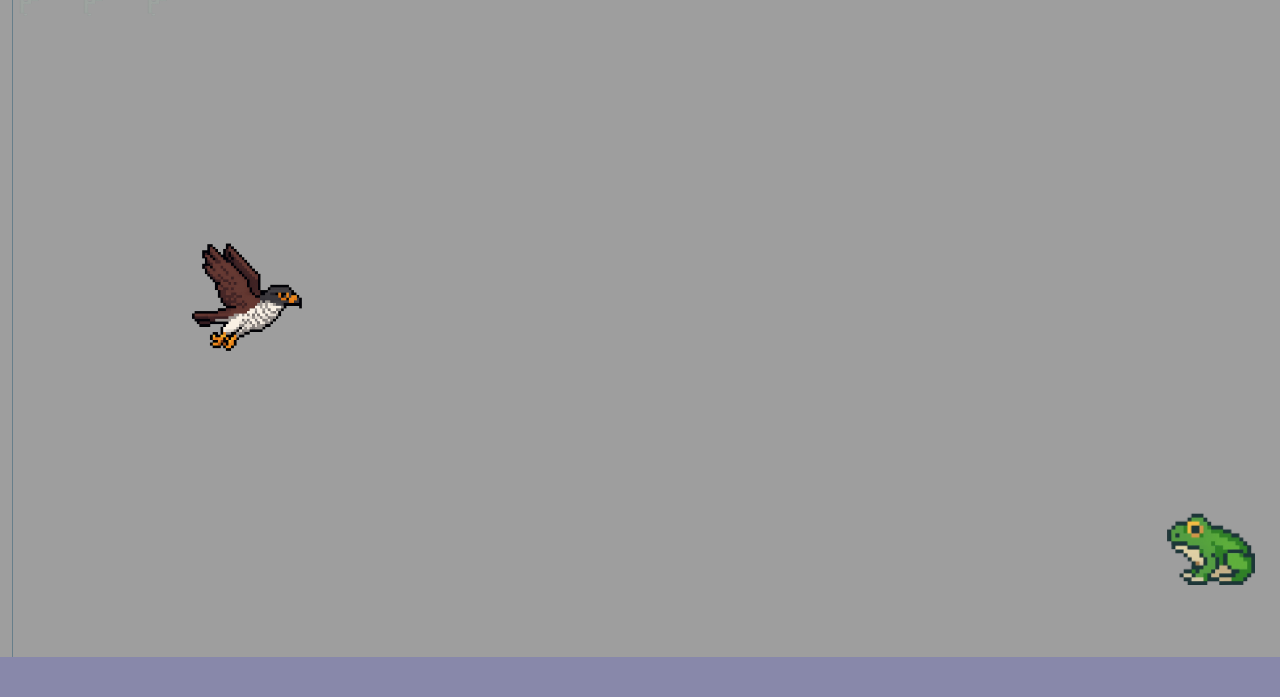
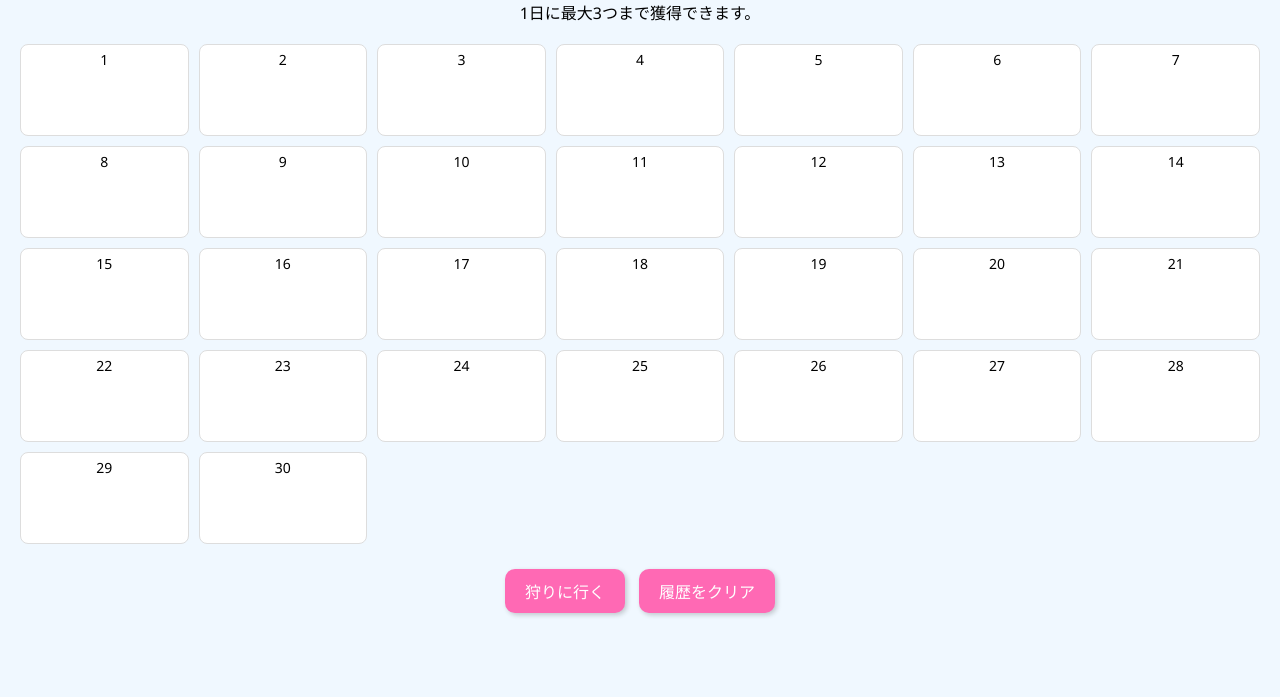
Before and after one commit to zusu14/kadai03_memo, a plain HTML site: page index.html in a window 1280 px wide. Shown: the part 103-800 px from the top of the page. Drawn offline with nearby package versions, Linux system fonts and the light colour scheme.

Commit message:
20250606_課題提出！！ ・ホーム画面（えさ獲得カレンダー付き）追加 ・えさ獲得履歴をLocal Storageに保存するように実装

```diff
--- a/index.html
+++ b/index.html
@@ -3,17 +3,140 @@
   <head>
     <meta charset="UTF-8" />
     <meta name="viewport" content="width=device-width, initial-scale=1.0" />
-    <title>フライング・ラプター（仮）</title>
-    <link rel="stylesheet" href="./css/style.css" />
+    <title>フライング・ラプター</title>
+    <style>
+      body {
+        font-family: "Segoe UI", sans-serif;
+        background-color: #f0f8ff;
+        margin: 0;
+        padding: 20px;
+        text-align: center;
+      }
+
+      h1 {
+        margin-bottom: 10px;
+      }
+
+      #calendar {
+        display: grid;
+        grid-template-columns: repeat(7, 1fr);
+        gap: 10px;
+        margin-top: 20px;
+      }
+
+      .day {
+        background-color: #fff;
+        border: 1px solid #ddd;
+        padding: 5px;
+        border-radius: 8px;
+        min-height: 80px;
+        display: flex;
+        flex-direction: column;
+        align-items: center;
+        justify-content: flex-start;
+        font-size: 14px;
+      }
+
+      .donuts {
+        display: flex;
+        flex-wrap: wrap;
+        justify-content: center;
+        margin-top: 5px;
+      }
+
+      .donuts img {
+        width: 20px;
+        height: 20px;
+        margin: 1px;
+      }
+
+      .button-group {
+        margin-top: 20px;
+      }
+
+      button {
+        padding: 10px 20px;
+        font-size: 16px;
+        background-color: #ff69b4;
+        color: white;
+        border: none;
+        border-radius: 10px;
+        cursor: pointer;
+        margin: 5px;
+        box-shadow: 2px 2px 5px rgba(0, 0, 0, 0.2);
+      }
+
+      button:hover {
+        background-color: #ff85c1;
+      }
+    </style>
   </head>
   <body>
-    <!-- 16:9 Wide Screen -->
-    <canvas id="gameCanvas" width="640" height="360"></canvas>
-    <script src="https://ajax.googleapis.com/ajax/libs/jquery/3.6.0/jquery.min.js"></script>
-    <script src="./js/background.js"></script>
-    <script src="./js/player.js"></script>
-    <script src="./js/obstacle.js"></script>
-    <script src="./js/game.js"></script>
-    <script src="./js/main.js"></script>
+    <h1>えさ獲得カレンダー</h1>
+    <p>1日に最大3つまで獲得できます。</p>
+
+    <div id="calendar"></div>
+
+    <div class="button-group">
+      <button onclick="location.href='game.html'">狩りに行く</button>
+      <button onclick="clearHistory()">履歴をクリア</button>
+    </div>
+
+    <script>
+      function renderCalendar() {
+        const calendar = document.getElementById("calendar");
+        calendar.innerHTML = ""; // 初期化
+        const today = new Date();
+        const year = today.getFullYear();
+        const month = today.getMonth(); // 0-indexed
+        const firstDay = new Date(year, month, 1).getDay();
+        const lastDate = new Date(year, month + 1, 0).getDate();
+
+        for (let i = 0; i < firstDay; i++) {
+          const blank = document.createElement("div");
+          blank.className = "day";
+          calendar.appendChild(blank);
+        }
+
+        for (let d = 1; d <= lastDate; d++) {
+          const dateStr = `${year}-${(month + 1)
+            .toString()
+            .padStart(2, "0")}-${d.toString().padStart(2, "0")}`;
+          const food = parseInt(localStorage.getItem(`food_${dateStr}`)) || 0;
+
+          const dayDiv = document.createElement("div");
+          dayDiv.className = "day";
+          dayDiv.innerHTML = `<div>${d}</div>`;
+
+          const donutDiv = document.createElement("div");
+          donutDiv.className = "donuts";
+
+          for (let i = 0; i < Math.min(food, 3); i++) {
+            const img = document.createElement("img");
+            img.src = "./images/donut.png";
+            img.alt = "ドーナツ";
+            donutDiv.appendChild(img);
+          }
+
+          dayDiv.appendChild(donutDiv);
+          calendar.appendChild(dayDiv);
+        }
+      }
+
+      function clearHistory() {
+        if (confirm("本当にすべての獲得履歴を削除しますか？")) {
+          for (let key in localStorage) {
+            if (key.startsWith("food_")) {
+              localStorage.removeItem(key);
+            }
+          }
+          alert("履歴を削除しました。");
+          renderCalendar(); // 再描画
+        }
+      }
+
+      // 初期表示
+      renderCalendar();
+    </script>
   </body>
 </html>
--- a/js/background.js
+++ b/js/background.js
@@ -11,7 +11,7 @@ class Background {
   adaptToCanvasSize(w, h) {
     this.width = w;
     this.height = h;
-    this.speed = w * 0.01;
+    this.speed = w * 0.012;
   }
 
   update() {
--- a/js/game.js
+++ b/js/game.js
@@ -15,9 +15,9 @@ class Game {
 
     // ライフ表示用
     this.lifeFullImage = new Image();
-    this.lifeFullImage.src = "./images/life_full.png";
-    this.lifeEmptyImage = new Image();
-    this.lifeEmptyImage.src = "./images/life_empty.png";
+    this.lifeFullImage.src = "./images/donut.png";
+    // this.lifeEmptyImage = new Image();
+    // this.lifeEmptyImage.src = "./images/life_empty.png";
 
     // タイマー
     this.gameDuration = 30; // ゲーム時間30秒
@@ -83,11 +83,11 @@ class Game {
     const elapsed = (Date.now() - this.startTime) / 1000; // 経過時間(ms)
     this.remainingTime = this.gameDuration - elapsed;
 
-    // ゲーム終了時
-    // if (this.isGameEnded === false && this.remainingTime <= 0) {
-    //   this.endGame();
-    //   return;
-    // }
+    // ゲーム終了時;
+    if (this.isGameEnded === false && this.remainingTime <= 0) {
+      this.endGame();
+      return;
+    }
 
     this.background.update();
     this.obstacle.update();
@@ -133,23 +133,25 @@ class Game {
     // const kind = types[0]; // テスト用
     return new Obstacle(this.canvas.width, this.canvas.height, kind);
   }
-  // ライフ表示
+
+  // 獲得した餌表示
   drawLife() {
     const life = this.player.getLife();
-    const lifeX = this.width * 0.01;
-    const lifeY = this.height * 0.01;
-    const spacing = this.width * 0.01;
-    const width = this.width * 0.04;
-    const height = this.height * 0.1;
+    this.lifeScale = 0.08;
+    this.lifeHeight = this.height * this.lifeScale;
+    this.lifeWidth = this.lifeHeight;
+    this.lifeX = this.width * 0.01;
+    this.lifeY = this.height * 0.01;
+    this.lifeSpacing = this.width * 0.01;
 
-    for (let i = 0; i < 3; i++) {
-      const img = i < life ? this.lifeFullImage : this.lifeEmptyImage;
+    for (let i = 0; i < life; i++) {
+      // const img = i < life ? this.lifeFullImage : this.lifeEmptyImage;
       this.ctx.drawImage(
-        img,
-        lifeX + i * (width + spacing),
-        lifeY,
-        width,
-        height
+        this.lifeFullImage,
+        this.lifeX + i * (this.lifeWidth + this.lifeSpacing),
+        this.lifeY,
+        this.lifeWidth,
+        this.lifeHeight
       );
       console.log("life:", life);
     }
@@ -158,14 +160,26 @@ class Game {
   // 終了処理
   endGame() {
     this.isGameEnded = true;
-    this.foodCollected = this.player.life;
-    // 獲得した餌の数をローカルストレージに保存
     const today = new Date().toISOString().split("T")[0]; // YYYY-MM-DD形式
-    localStorage.setItem(`food_${today}`, this.foodCollected); // テンプレートリテラルで変数を使用
 
-    alert(`ゲーム終了！獲得した餌：${this.foodCollected}個`);
+    // 既存の獲得数を取得（ない場合は0）
+    const stored = localStorage.getItem(`food_${today}`);
+    const alreadyCollected = stored ? parseInt(stored, 10) : 0;
+
+    // 今回の獲得数（制限を考慮）
+    const maxDaily = 3;
+    const remaining = maxDaily - alreadyCollected;
+    const newlyCollected = Math.min(this.player.life, remaining);
+
+    // 保存
+    const updatedTotal = alreadyCollected + newlyCollected;
+    localStorage.setItem(`food_${today}`, updatedTotal);
+
+    alert(
+      `ゲーム終了！今回獲得できた餌：${newlyCollected}個\n本日の合計：${updatedTotal}個（最大${maxDaily}個）`
+    );
 
     // ホーム画面に移動
-    window.location.href = "home.html";
+    window.location.href = "index.html";
   }
 }
--- a/js/obstacle.js
+++ b/js/obstacle.js
@@ -42,35 +42,35 @@ class Obstacle {
         this.height = h * this.scale;
         this.width = this.height * this.aspectRatio;
         this.y = h * 0.9 - this.height;
-        this.speed = w * 0.011;
+        this.speed = w * 0.014;
         break;
       case "house":
         this.scale = 0.3;
         this.height = h * this.scale;
         this.width = this.height * this.aspectRatio;
         this.y = h * 0.9 - this.height;
-        this.speed = w * 0.01;
+        this.speed = w * 0.012; // backgroundと同じにする
         break;
       case "building":
         this.scale = 0.65;
         this.height = h * this.scale;
         this.width = this.height * this.aspectRatio;
         this.y = h * 0.9 - this.height;
-        this.speed = w * 0.01;
+        this.speed = w * 0.012; // backgroundと同じにする
         break;
       case "frog":
         this.scale = 0.1;
         this.height = h * this.scale;
         this.width = this.height * this.aspectRatio;
         this.y = h * 0.9 - this.height;
-        this.speed = w * 0.011;
+        this.speed = w * 0.014;
         break;
       case "helicopter":
         this.scale = 0.25;
         this.height = h * this.scale;
         this.width = this.height * this.aspectRatio;
         this.y = h * 0.1;
-        this.speed = w * 0.013;
+        this.speed = w * 0.015;
         break;
     }
   }
--- a/js/player.js
+++ b/js/player.js
@@ -25,7 +25,7 @@ class Player {
     this.width = this.height * this.aspectRatio;
     this.x = w * 0.15;
     this.y = h * 0.5 - this.height / 2;
-    this.speed = h * 0.01;
+    this.speed = h * 0.011;
   }
 
   setHitBox() {
```
Also changed, not shown: game.html (added, +19 -0 lines), images/donut.png (added), 2 other files.
